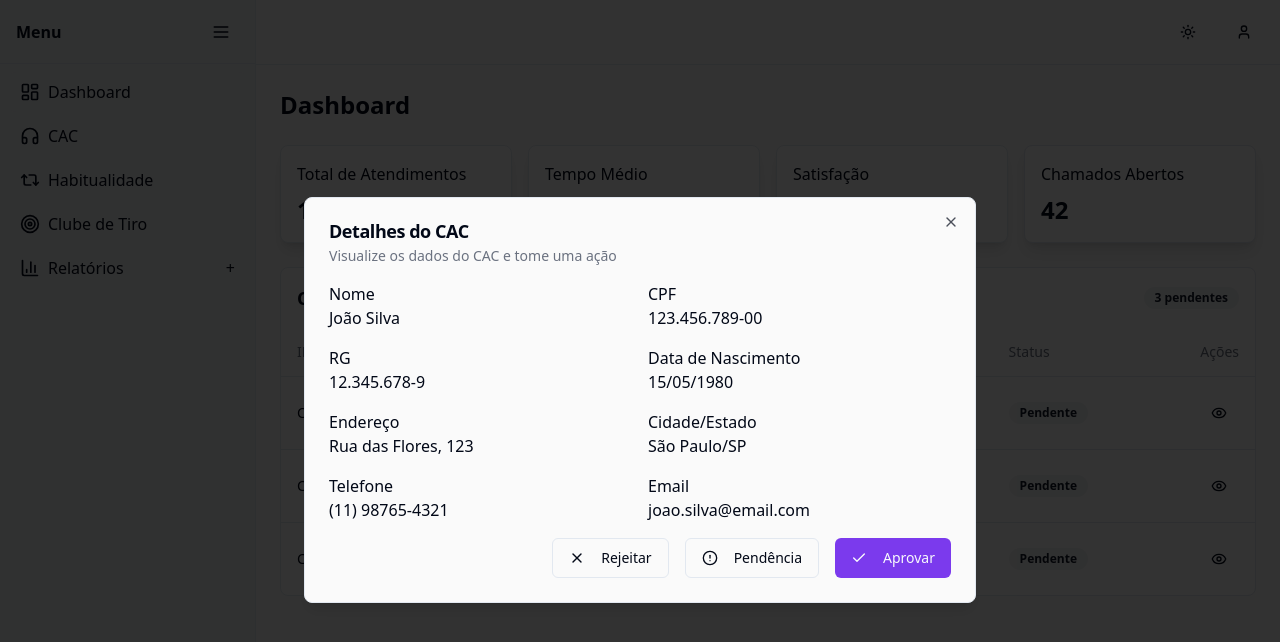
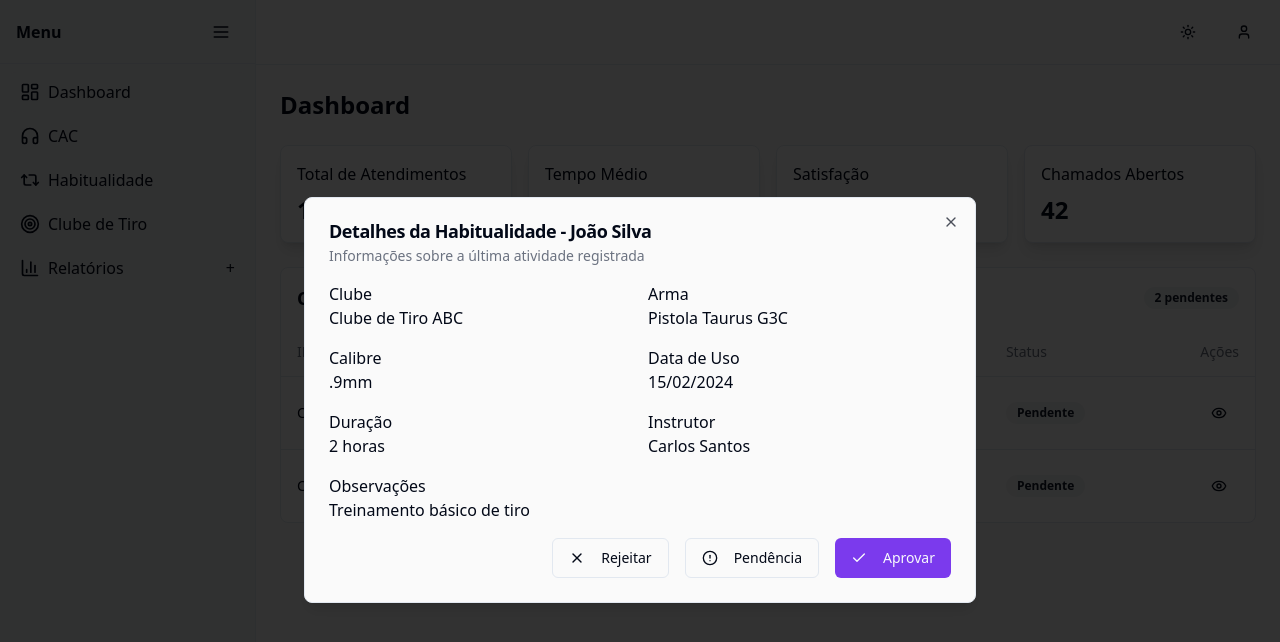
Before and after one commit to diegodsoliveira/lateral-menu-hub, a React (Vite) app: page / in a window 1280 px wide. Both pictures are taken after a click on the button 1219 px from the left and 412 px from the top of the page. Shown: the top 642 px of the page. Built offline with nearby package versions, Linux system fonts and the light colour scheme.

Commit message:
Update CAC View Modal Data
Change the data displayed in the pending CAC approval modal to show the habituality information instead of CAC details. The action buttons for approving, rejecting, and marking as pending remain unchanged.
[skip gpt_engineer]

```diff
--- a/src/pages/Dashboard.tsx
+++ b/src/pages/Dashboard.tsx
@@ -8,9 +8,6 @@ import {
   TableHeader,
   TableRow,
 } from "@/components/ui/table";
-import { Badge } from "@/components/ui/badge";
-import { Button } from "@/components/ui/button";
-import { Eye, Check, X, AlertCircle } from "lucide-react";
 import {
   Dialog,
   DialogContent,
@@ -19,6 +16,19 @@ import {
   DialogTitle,
   DialogFooter,
 } from "@/components/ui/dialog";
+import {
+  AlertDialog,
+  AlertDialogAction,
+  AlertDialogCancel,
+  AlertDialogContent,
+  AlertDialogDescription,
+  AlertDialogFooter,
+  AlertDialogHeader,
+  AlertDialogTitle,
+} from "@/components/ui/alert-dialog";
+import { Badge } from "@/components/ui/badge";
+import { Button } from "@/components/ui/button";
+import { Eye, Check, X, AlertCircle } from "lucide-react";
 import { Textarea } from "@/components/ui/textarea";
 import { toast } from "@/hooks/use-toast";
 import { useNavigate } from "react-router-dom";
@@ -31,13 +41,15 @@ const pendingCacs = [
     cpf: "123.456.789-00",
     dataSubmissao: "2024-01-28",
     status: "Pendente",
-    rg: "12.345.678-9",
-    dataNascimento: "1980-05-15",
-    endereco: "Rua das Flores, 123",
-    cidade: "São Paulo",
-    estado: "SP",
-    telefone: "(11) 98765-4321",
-    email: "joao.silva@email.com",
+    habitualidade: {
+      clube: "Clube de Tiro ABC",
+      arma: "Pistola Taurus G3C",
+      calibre: ".9mm",
+      dataUso: "2024-02-15",
+      duracao: "2 horas",
+      instrutor: "Carlos Santos",
+      observacoes: "Treinamento básico de tiro"
+    }
   },
   {
     id: "CAC002",
@@ -45,27 +57,15 @@ const pendingCacs = [
     cpf: "987.654.321-00",
     dataSubmissao: "2024-01-29",
     status: "Pendente",
-    rg: "98.765.432-1",
-    dataNascimento: "1975-08-22",
-    endereco: "Av. Principal, 456",
-    cidade: "Rio de Janeiro",
-    estado: "RJ",
-    telefone: "(21) 98765-4321",
-    email: "maria.santos@email.com",
-  },
-  {
-    id: "CAC003",
-    nome: "Pedro Oliveira",
-    cpf: "456.789.123-00",
-    dataSubmissao: "2024-01-29",
-    status: "Pendente",
-    rg: "45.678.912-3",
-    dataNascimento: "1990-03-10",
-    endereco: "Rua do Comércio, 789",
-    cidade: "Curitiba",
-    estado: "PR",
-    telefone: "(41) 98765-4321",
-    email: "pedro.oliveira@email.com",
+    habitualidade: {
+      clube: "Clube de Tiro XYZ",
+      arma: "Revólver Taurus 838",
+      calibre: ".38",
+      dataUso: "2024-02-16",
+      duracao: "1.5 horas",
+      instrutor: "Ana Paula",
+      observacoes: "Prática de tiro defensivo"
+    }
   },
 ];
 
@@ -181,49 +181,45 @@ const Dashboard = () => {
         </Table>
       </div>
 
-      {/* Modal de Visualização */}
+      {/* Modal de Visualização de Habitualidade */}
       <Dialog open={isViewModalOpen} onOpenChange={setIsViewModalOpen}>
         <DialogContent className="max-w-2xl">
           <DialogHeader>
-            <DialogTitle>Detalhes do CAC</DialogTitle>
+            <DialogTitle>Detalhes da Habitualidade - {selectedCAC?.nome}</DialogTitle>
             <DialogDescription>
-              Visualize os dados do CAC e tome uma ação
+              Informações sobre a última atividade registrada
             </DialogDescription>
           </DialogHeader>
           {selectedCAC && (
             <div className="grid gap-4">
               <div className="grid grid-cols-2 gap-4">
                 <div>
-                  <p className="font-medium">Nome</p>
-                  <p>{selectedCAC.nome}</p>
+                  <p className="font-medium">Clube</p>
+                  <p>{selectedCAC.habitualidade.clube}</p>
                 </div>
                 <div>
-                  <p className="font-medium">CPF</p>
-                  <p>{selectedCAC.cpf}</p>
+                  <p className="font-medium">Arma</p>
+                  <p>{selectedCAC.habitualidade.arma}</p>
                 </div>
                 <div>
-                  <p className="font-medium">RG</p>
-                  <p>{selectedCAC.rg}</p>
+                  <p className="font-medium">Calibre</p>
+                  <p>{selectedCAC.habitualidade.calibre}</p>
                 </div>
                 <div>
-                  <p className="font-medium">Data de Nascimento</p>
-                  <p>{new Date(selectedCAC.dataNascimento).toLocaleDateString("pt-BR")}</p>
+                  <p className="font-medium">Data de Uso</p>
+                  <p>{new Date(selectedCAC.habitualidade.dataUso).toLocaleDateString("pt-BR")}</p>
                 </div>
                 <div>
-                  <p className="font-medium">Endereço</p>
-                  <p>{selectedCAC.endereco}</p>
+                  <p className="font-medium">Duração</p>
+                  <p>{selectedCAC.habitualidade.duracao}</p>
                 </div>
                 <div>
-                  <p className="font-medium">Cidade/Estado</p>
-                  <p>{selectedCAC.cidade}/{selectedCAC.estado}</p>
+                  <p className="font-medium">Instrutor</p>
+                  <p>{selectedCAC.habitualidade.instrutor}</p>
                 </div>
-                <div>
-                  <p className="font-medium">Telefone</p>
-                  <p>{selectedCAC.telefone}</p>
-                </div>
-                <div>
-                  <p className="font-medium">Email</p>
-                  <p>{selectedCAC.email}</p>
+                <div className="col-span-2">
+                  <p className="font-medium">Observações</p>
+                  <p>{selectedCAC.habitualidade.observacoes}</p>
                 </div>
               </div>
               <DialogFooter className="flex gap-2 justify-between sm:justify-end">
@@ -252,14 +248,14 @@ const Dashboard = () => {
       </Dialog>
 
       {/* Modal de Rejeição */}
-      <Dialog open={isRejectModalOpen} onOpenChange={setIsRejectModalOpen}>
-        <DialogContent>
-          <DialogHeader>
-            <DialogTitle>Rejeitar Cadastro</DialogTitle>
-            <DialogDescription>
+      <AlertDialog open={isRejectModalOpen} onOpenChange={setIsRejectModalOpen}>
+        <AlertDialogContent>
+          <AlertDialogHeader>
+            <AlertDialogTitle>Rejeitar Cadastro</AlertDialogTitle>
+            <AlertDialogDescription>
               Por favor, informe o motivo da rejeição.
-            </DialogDescription>
-          </DialogHeader>
+            </AlertDialogDescription>
+          </AlertDialogHeader>
           <div className="grid gap-4 py-4">
             <Textarea
               placeholder="Motivo da rejeição"
@@ -267,16 +263,16 @@ const Dashboard = () => {
               onChange={(e) => setRejectReason(e.target.value)}
             />
           </div>
-          <DialogFooter>
-            <Button variant="outline" onClick={() => setIsRejectModalOpen(false)}>
+          <AlertDialogFooter>
+            <AlertDialogCancel onClick={() => setIsRejectModalOpen(false)}>
               Cancelar
-            </Button>
-            <Button variant="destructive" onClick={handleReject}>
+            </AlertDialogCancel>
+            <AlertDialogAction onClick={handleReject}>
               Confirmar Rejeição
-            </Button>
-          </DialogFooter>
-        </DialogContent>
-      </Dialog>
+            </AlertDialogAction>
+          </AlertDialogFooter>
+        </AlertDialogContent>
+      </AlertDialog>
     </div>
   );
 };
```
